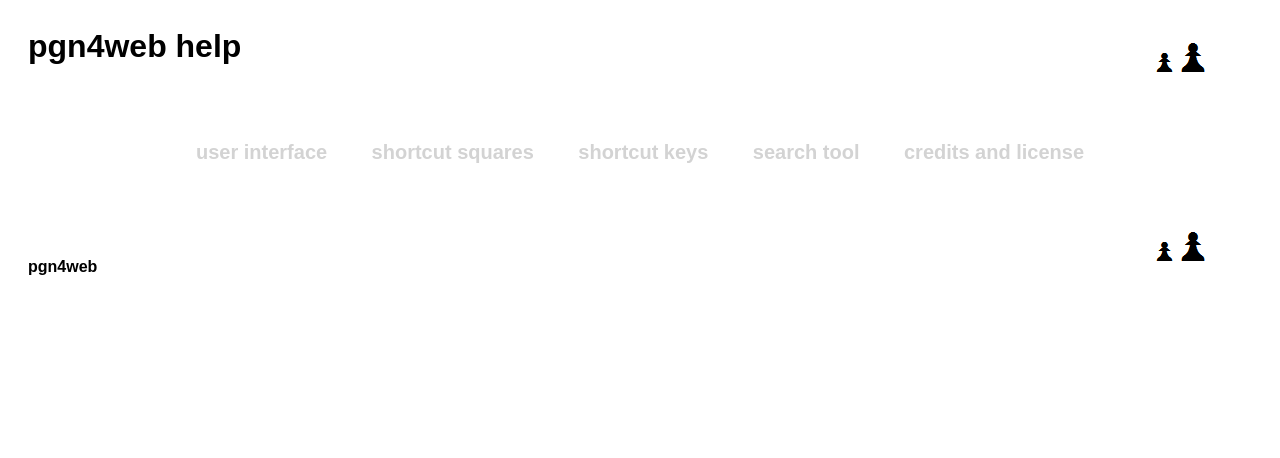
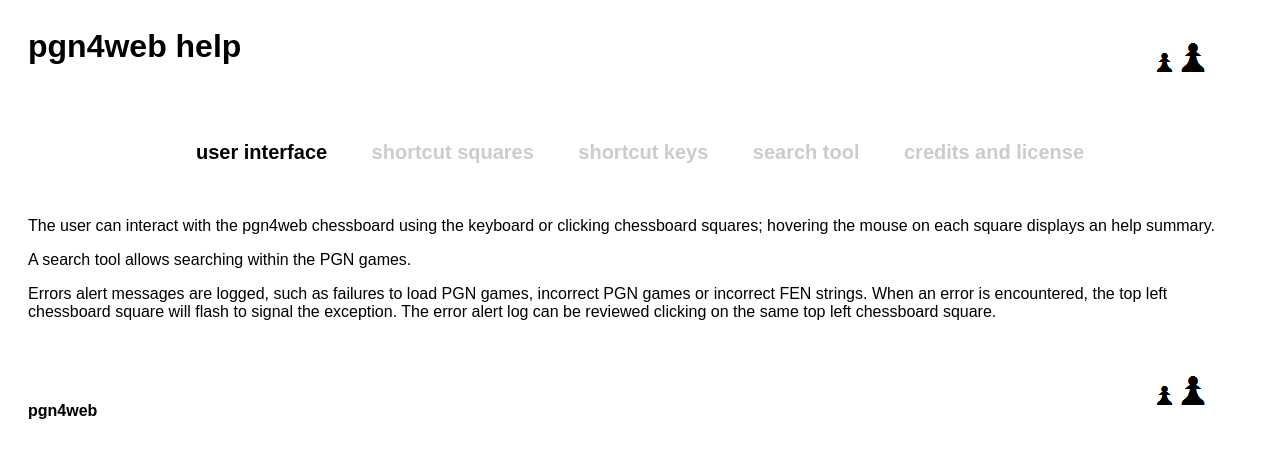
Before and after one commit to wp-plugins/embed-chessboard, a plain HTML site: page pgn4web/pgn4web-help.html in a window 1280 px wide. Drawn offline with Linux system fonts and the light colour scheme.

Commit message:
git-svn-id: https://plugins.svn.wordpress.org/embed-chessboard/trunk@438503 b8457f37-d9ea-0310-8a92-e5e31aec5664

```diff
--- a/pgn4web/pgn4web-help.html
+++ b/pgn4web/pgn4web-help.html
@@ -30,7 +30,7 @@ a {
 }
 
 .heading, .headingSelected {
-  color: lightgray;
+  color: #CCCCCC;
   margin: 20px;
   line-height: 1.5em;
   font-weight: bold;
@@ -58,13 +58,15 @@ a {
 sections = ["user_interface", "shortcut_squares", "shortcut_keys", "search_tool", "credits_and_license"];
 
 function showSection(section) {
+  section2show = sections[0];
   for (s in sections) {
     if (theObject = document.getElementById(sections[s] + "_section")) { theObject.style.display = ""; }
     if (theObject = document.getElementById(sections[s] + "_heading")) { theObject.className = "heading"; }
+    if (sections[s] === section) { section2show = section; }
   }
-  if (theObject = document.getElementById(section + "_section")) { theObject.style.display = "inline"; }
-  if (theObject = document.getElementById(section + "_heading")) { theObject.className = "headingSelected"; }
-  document.title = "pgn4web help: " + section.replace(/_/g, " ");
+  if (theObject = document.getElementById(section2show + "_section")) { theObject.style.display = "inline"; }
+  if (theObject = document.getElementById(section2show + "_heading")) { theObject.className = "headingSelected"; }
+  document.title = "pgn4web help: " + section2show.replace(/_/g, " ");
 }
 
 function print_help_row (one, two) {
--- a/pgn4web/pgn4web.js
+++ b/pgn4web/pgn4web.js
@@ -15,7 +15,6 @@ if (pgn4web_project_email === undefined) { pgn4web_project_email = 'pgn4web@casa
 
 var helpWin=null;
 function displayHelp(section){
-  if (!section) { section = "user_interface"; }
   if (helpWin && !helpWin.closed) { helpWin.close(); }
   helpWin = window.open(detectHelpLocation() + "?" + section, "pgn4web_help",
     "resizable=yes,scrollbars=yes,toolbar=no,location=no,menubar=no,status=no");
```
